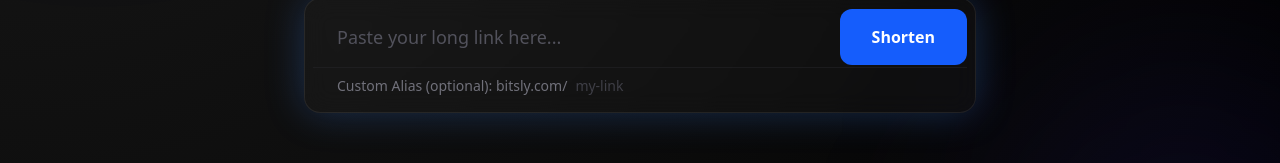
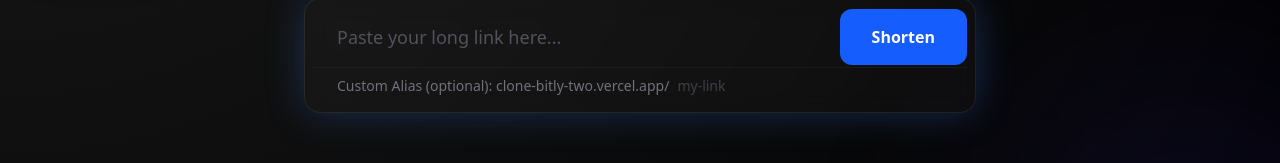
Before and after one commit to blackize/CloneBitly, a Next.js app in the folder frontend/: page / in a window 1280 px wide. Shown: the part 455-618 px from the top of the page. Built offline with nearby package versions, Linux system fonts and the light colour scheme; no server answers.

Commit message:
Fix domain reference in custom alias placeholder - update bitsly.com to clone-bitly-two.vercel.app

```diff
--- a/frontend/src/app/page.tsx
+++ b/frontend/src/app/page.tsx
@@ -87,7 +87,7 @@ export default function Home() {
             </button>
           </div>
           <div className="flex w-full items-center border-t border-zinc-800/50 px-6 py-2">
-            <span className="text-zinc-500 text-sm mr-2">Custom Alias (optional): bitsly.com/</span>
+            <span className="text-zinc-500 text-sm mr-2">Custom Alias (optional): clone-bitly-two.vercel.app/</span>
             <input
               type="text"
               placeholder="my-link"
```
